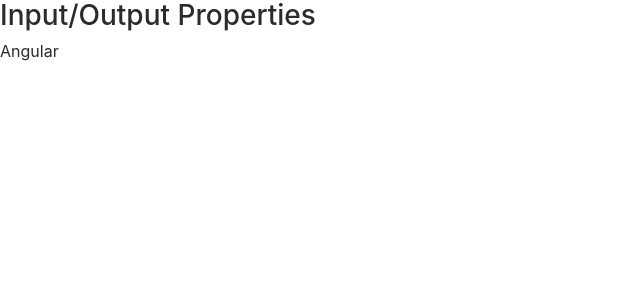
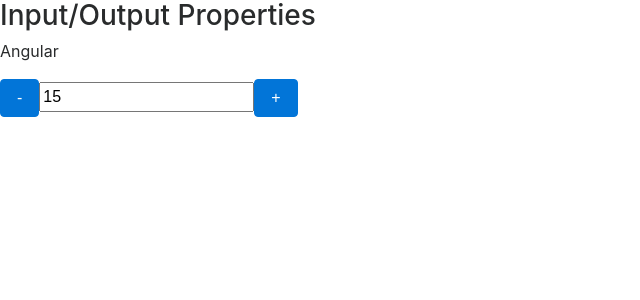
Before and after one commit to suganame/angular-course-loiane, an Angular app in the folder data-binding/: page / in a window 1280 px wide. Shown: the top 300 px of the page, without its empty margins (0-640 px from the left). Built offline with nearby package versions, Linux system fonts and the light colour scheme.

Commit message:
feat: output properties

```diff
--- a/data-binding/src/app/app.module.ts
+++ b/data-binding/src/app/app.module.ts
@@ -8,9 +8,10 @@ import { FormsModule } from '@angular/forms';
 import { MyFormComponent } from './my-form/my-form.component';
 import { MyFormModule } from './my-form/my-form.module';
 import { InputPropertyComponent } from './input-property/input-property.component';
+import { OutputPropertyComponent } from './output-property/output-property.component';
 
 @NgModule({
-  declarations: [AppComponent, DataBindingComponent, InputPropertyComponent],
+  declarations: [AppComponent, DataBindingComponent, InputPropertyComponent, OutputPropertyComponent],
   imports: [BrowserModule, FormsModule, AppRoutingModule, MyFormModule],
   providers: [],
   bootstrap: [AppComponent],
--- a/data-binding/src/app/data-binding/data-binding.component.html
+++ b/data-binding/src/app/data-binding/data-binding.component.html
@@ -107,6 +107,11 @@
     <h3>Input/Output Properties</h3>
 
     <app-curso [nome]="nomeDoCurso"></app-curso>
+
+    <contador
+      [valor]="valorInicial"
+      (mudouValor)="onChangeValue($event)"
+    ></contador>
   </article>
 </section>
 
--- a/data-binding/src/app/data-binding/data-binding.component.ts
+++ b/data-binding/src/app/data-binding/data-binding.component.ts
@@ -24,6 +24,9 @@ export class DataBindingComponent {
   isMouseOver = false;
 
   nomeDoCurso: string = 'Angular';
+
+  valorInicial = 15;
+
   getValor() {
     return 1;
   }
@@ -48,4 +51,8 @@ export class DataBindingComponent {
     console.log(!this.isMouseOver);
     this.isMouseOver = !this.isMouseOver;
   }
+
+  onChangeValue(evento: any) {
+    console.log(evento.novoValor);
+  }
 }
--- /dev/null
+++ b/data-binding/src/app/output-property/output-property.component.html
@@ -0,0 +1,5 @@
+<div>
+  <button class="btn btn-primary" (click)="decrement()">-</button>
+  <input type="text" [value]="valor" readonly />
+  <button class="btn btn-primary" (click)="increment()">+</button>
+</div>
--- /dev/null
+++ b/data-binding/src/app/output-property/output-property.component.ts
@@ -0,0 +1,22 @@
+import { Component, EventEmitter, Input, Output } from '@angular/core';
+
+@Component({
+  selector: 'contador',
+  templateUrl: './output-property.component.html',
+  styleUrls: ['./output-property.component.css'],
+})
+export class OutputPropertyComponent {
+  @Input() valor: number = 0;
+
+  @Output() mudouValor = new EventEmitter();
+
+  increment() {
+    this.valor++;
+    this.mudouValor.emit({ novoValor: this.valor });
+  }
+
+  decrement() {
+    this.valor--;
+    this.mudouValor.emit({ novoValor: this.valor });
+  }
+}
```
Also changed, not shown: data-binding/src/app/output-property/output-property.component.css (added), 1 other file (tests, documents, lock files or other folders).
